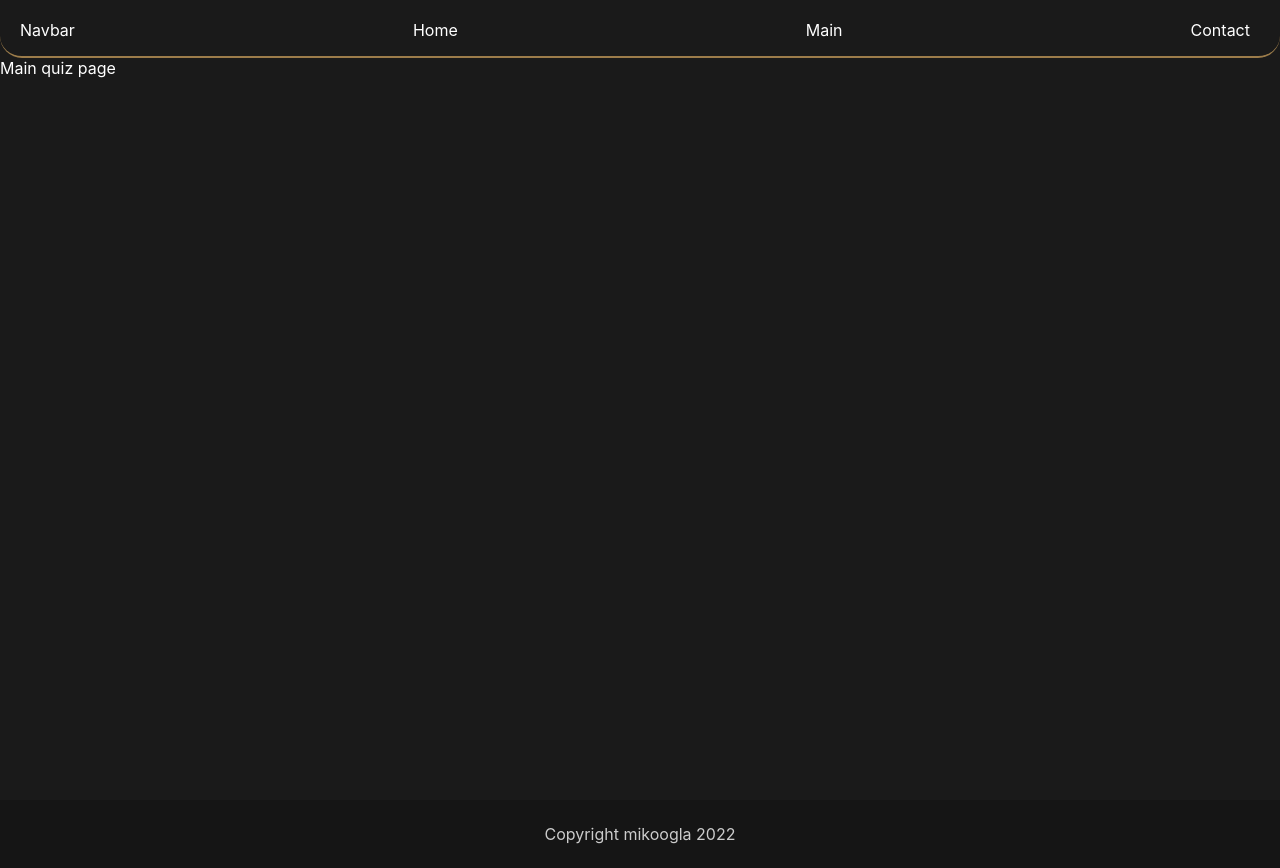
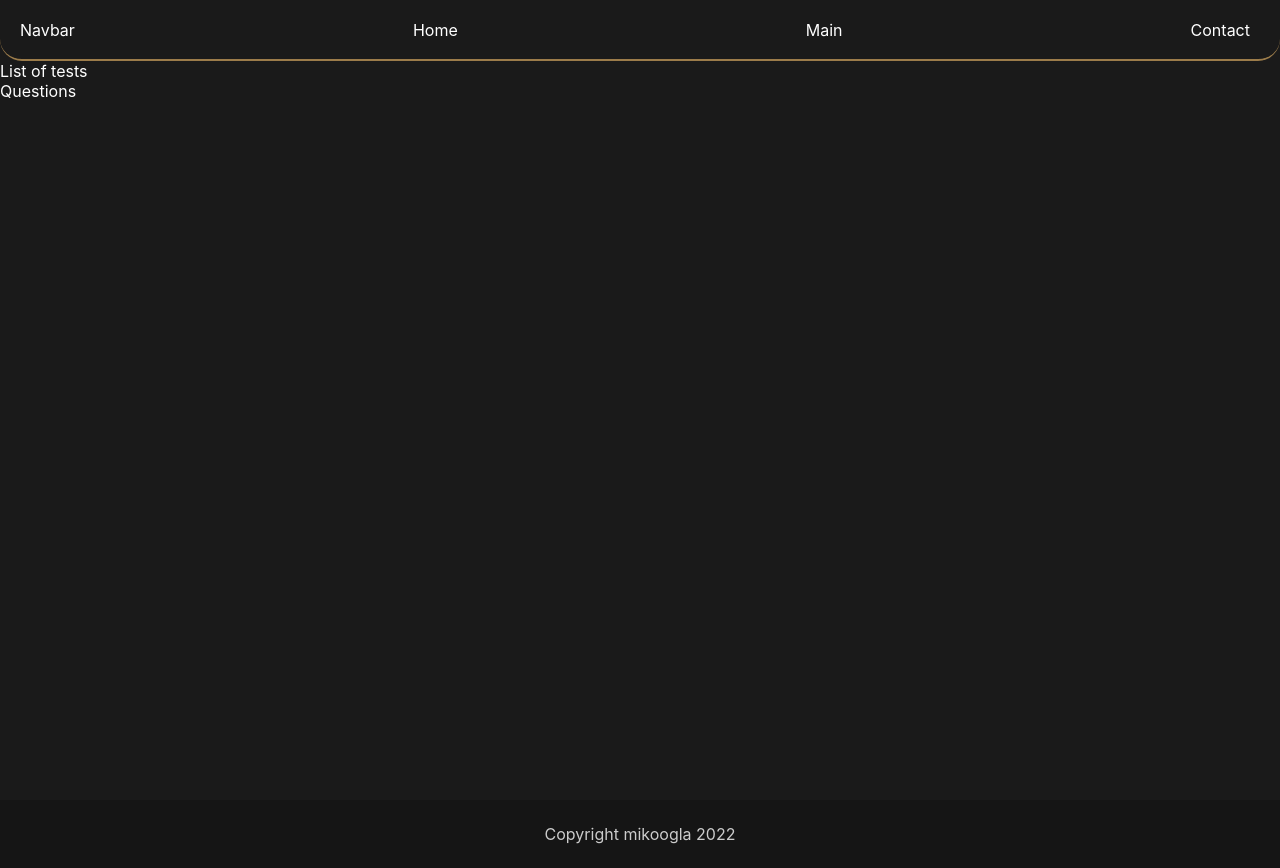
Before and after one commit to mikoogla/vue-quiz-project, a Vue app: page /quiz in a window 1280 px wide. Built offline with nearby package versions, Linux system fonts and the light colour scheme.

Commit message:
getting main page ready

```diff
--- a/src/components/Navbar.vue
+++ b/src/components/Navbar.vue
@@ -20,10 +20,10 @@ li {
   margin: 0px 10px;
 }
 .nav-main {
-  z-index: 1;
+  height: 4rem;
+  z-index: 2;
   overflow: hidden;
   width: 100%;
-  max-height: 4rem;
   background-color: var(--background-color);
   color: var(--text-color);
   border-bottom: 2px outset var(--accent-color);
--- a/src/views/MainPage.vue
+++ b/src/views/MainPage.vue
@@ -1,4 +1,9 @@
 <script setup></script>
-<template><div>Main quiz page</div></template>
+<template>
+  <div class="q-container">
+    <div class="quizList">List of tests</div>
+    <div class="quizContent">Questions</div>
+  </div>
+</template>
 <script></script>
 <style scoped></style>
```
Also changed, not shown: src/components/MainPage/QuestionsList.vue (added), src/components/MainPage/TestList.vue (added).
